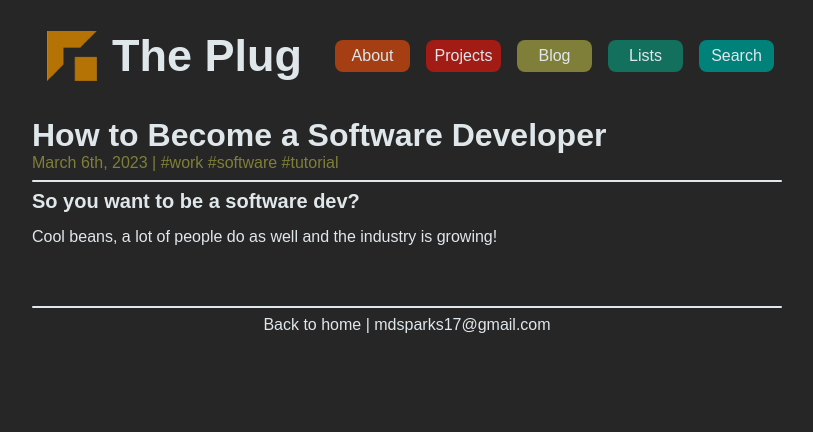
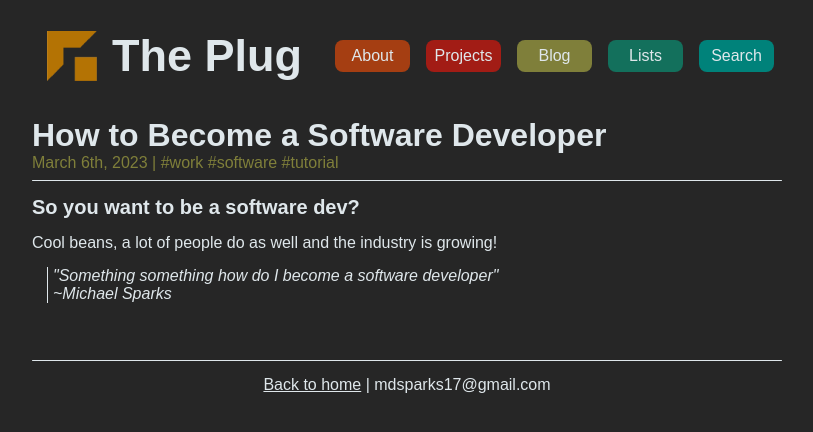
Before and after one commit to Mdsparks17/ThePlug, an Angular app: page /how-to-become-a-software-developer in a window 1280 px wide. Shown: the top 432 px of the page, without its empty margins (233-1046 px from the left). Built offline with nearby package versions, Linux system fonts and the light colour scheme.

Commit message:
deploy changes

```diff
--- a/src/app/articles/about-page/about-page.component.scss
+++ b/src/app/articles/about-page/about-page.component.scss
@@ -1,3 +1,7 @@
+img {
+    margin: 5px;
+}
+
 .arizona {
     width: 70px;
 }
--- a/src/app/articles/home/home.component.scss
+++ b/src/app/articles/home/home.component.scss
@@ -1,4 +1,10 @@
 @import "/src/variables";
+
+a {
+    font-family: $roboto;
+    color: $white;
+    text-decoration: none;
+}
 
 .card {
     display: flex;
@@ -10,7 +16,7 @@
     background-color: $dark-3;
     height: 100px;
     width: 100%;
-    border-radius: 16px;
+    border-radius: 8px;
 
     transition-duration: 0.3s;
 }
--- a/src/app/articles/how-to-become-a-software-developer/how-to-become-a-software-developer.component.html
+++ b/src/app/articles/how-to-become-a-software-developer/how-to-become-a-software-developer.component.html
@@ -8,3 +8,4 @@
 
 <h3>So you want to be a software dev?</h3>
 <p>Cool beans, a lot of people do as well and the industry is growing!</p>
+<p class="quote">"Something something how do I become a software developer"<br> ~Michael Sparks</p>
--- a/src/app/components/footer/footer.component.html
+++ b/src/app/components/footer/footer.component.html
@@ -1,6 +1,11 @@
 <div class="footer">
     <div class="standard-align">
         <hr>
-        <div>Back to home | mdsparks17@gmail.com</div>
+        <div>
+            <span><a routerLink="/" routerLinkActive="active" ariaCurrentWhenActive="page">Back to home</a></span>
+            <span> | </span>
+            <span>mdsparks17@gmail.com</span>
+        </div>
+
     </div>
 </div>
--- a/src/app/components/toolbar/toolbar.component.html
+++ b/src/app/components/toolbar/toolbar.component.html
@@ -24,7 +24,8 @@
 
     <div class="mobile">
         <div class="mobile-align">
-            <div class="logo">
+            <div class="row center">
+                <img class="logo" src="./assets/plug.PNG">
                 <h1 class="main-logo">
                     <a routerLink="/" routerLinkActive="active" ariaCurrentWhenActive="page">The Plug</a>
                 </h1>
@@ -40,6 +41,6 @@
                 <button class="button teal">Lists</button>
                 <button class="button blue">Search</button>
             </div>
+        </div>
     </div>
-
 </div>
--- a/src/app/components/toolbar/toolbar.component.scss
+++ b/src/app/components/toolbar/toolbar.component.scss
@@ -1,4 +1,10 @@
 @import "/src/variables";
+
+a {
+    font-family: $roboto;
+    color: $white;
+    text-decoration: none;
+}
 
 .toolbar {
     display: flex;
@@ -22,8 +28,6 @@
     display: flex;
     flex-direction: column;
     align-items: center;
-
-    width: 750px;
 }
 
 .main-logo {
@@ -40,7 +44,9 @@
 .nav {
     display: flex;
     justify-content: space-between;
+    flex-wrap: wrap;
     align-items: center;
+    // height: 50px;
 }
 
 .button {
--- a/src/index.html
+++ b/src/index.html
@@ -2,7 +2,7 @@
 <html lang="en">
 <head>
   <meta charset="utf-8">
-  <title>SparksBlog</title>
+  <title>ThePlug</title>
   <base href="/">
   <meta name="viewport" content="width=device-width, initial-scale=1">
   <link rel="icon" type="image/x-icon" href="favicon.ico">
--- a/src/styles.scss
+++ b/src/styles.scss
@@ -14,9 +14,11 @@ div {
 hr {
     width: 100%;
     border: none;
-    height: 2px;
+    height: 1px;
     background-color: $white;
     border-radius: 8px;
+
+    margin-bottom: 15px;
 }
 
 h2 {
@@ -33,6 +35,13 @@ h3 {
     font-size: 20px;
     margin: 0;
     padding: 0;
+}
+
+.quote {
+    font-style: italic;
+    margin-left: 15px;
+    padding-left: 5px;
+    border-left: 1px solid;
 }
 
 .meta {
@@ -66,7 +75,11 @@ p {
 a {
     font-family: $roboto;
     color: $white;
-    text-decoration: none;
+    text-decoration: underline;
+}
+
+a:hover {
+    color: $offwhite;
 }
 
 .orange {
--- a/src/variables.scss
+++ b/src/variables.scss
@@ -2,6 +2,7 @@
 
 //MY COLORS
 $white: #dfe7eb;
+$offwhite: #C0D0D8;
 $dark-1: #4F5F72;
 $dark-2: #2f3947;
 $dark-3: #28303E;
```
Also changed, not shown: 2 other files (tests, documents, lock files or other folders).
